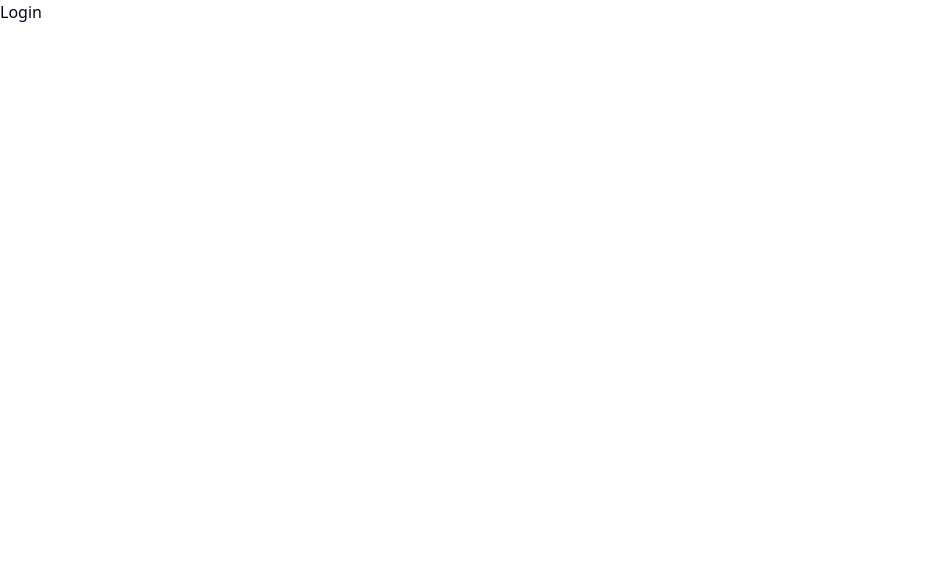
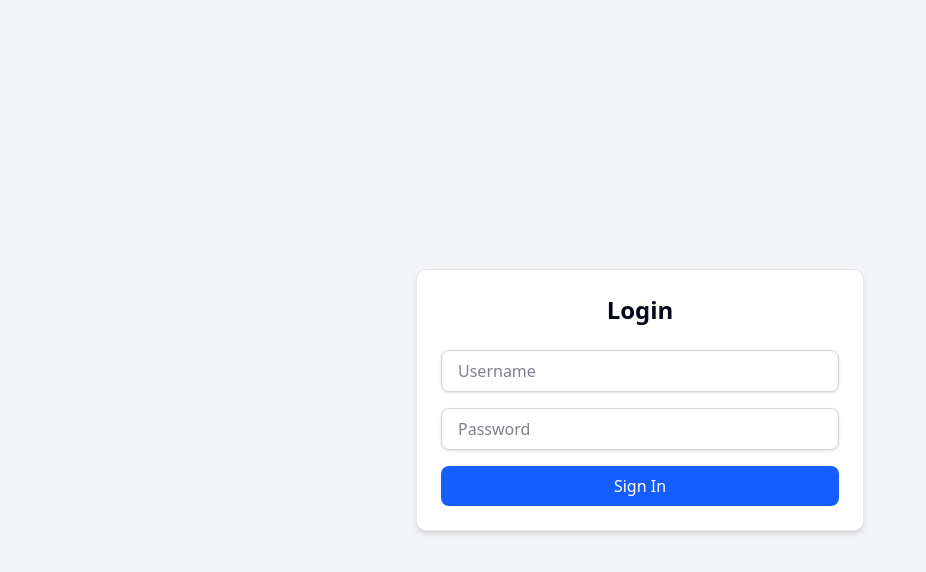
Before and after one commit to Sardar-Sadiq/Assessment-from-Phoenix-labs, a React (Vite) app: page / in a window 1280 px wide. Shown: the top 572 px of the page, without its empty margins (0-926 px from the left). Built offline with nearby package versions, Linux system fonts and the light colour scheme.

Commit message:
created the login page with dummy data, working fine

```diff
--- /dev/null
+++ b/src/components/ui/Button.jsx
@@ -0,0 +1,12 @@
+import React from "react";
+
+export const Button = ({ children, className, ...props }) => {
+  return (
+    <button
+      className={`bg-blue-600 text-white px-4 py-2 rounded-md hover:bg-blue-700 transition ${className}`}
+      {...props}
+    >
+      {children}
+    </button>
+  );
+};
--- /dev/null
+++ b/src/components/ui/Card.jsx
@@ -0,0 +1,15 @@
+import React from "react";
+
+export const Card = ({ children, className }) => {
+  return (
+    <div
+      className={`bg-white shadow-md rounded-lg border border-gray-200 p-6 ${className}`}
+    >
+      {children}
+    </div>
+  );
+};
+
+export const CardContent = ({ children, className }) => {
+  return <div className={`mt-2 ${className}`}>{children}</div>;
+};
--- /dev/null
+++ b/src/components/ui/Input.jsx
@@ -0,0 +1,13 @@
+import React from "react";
+
+export const Input = React.forwardRef(({ className, ...props }, ref) => {
+  return (
+    <input
+      ref={ref}
+      className={`w-full px-4 py-2 border border-gray-300 rounded-md shadow-sm focus:outline-none focus:ring-2 focus:ring-blue-500 ${className}`}
+      {...props}
+    />
+  );
+});
+
+Input.displayName = "Input";
--- a/src/data/patientData.js
+++ b/src/data/patientData.js
@@ -1,4 +1,4 @@
-// src/data/patientData.js
+
 
 export const patientData = {
   id: '1',
--- a/src/data/users.js
+++ b/src/data/users.js
@@ -1,4 +1,4 @@
-// src/data/users.js
+
 
 export const users = [
   {
--- a/src/pages/Login.jsx
+++ b/src/pages/Login.jsx
@@ -1,11 +1,68 @@
-import React from 'react'
+// src/pages/LoginPage.jsx
+import { useState } from "react";
+import { useNavigate } from "react-router-dom";
+import { users } from "../data/users";
+import { Input } from "../components/ui/input";
+import { Button } from "../components/ui/button";
+import { Card, CardContent } from "../components/ui/card";
+import { Toaster, toast } from "sonner";
 
 const Login = () => {
+  const [form, setForm] = useState({ username: "", password: "" });
+  const navigate = useNavigate();
+
+  const handleChange = (e) => {
+    setForm({ ...form, [e.target.name]: e.target.value });
+  };
+
+  const handleSubmit = (e) => {
+    e.preventDefault();
+
+    const user = users.find(
+      (u) =>
+        u.username === form.username.trim() &&
+        u.password === form.password.trim()
+    );
+
+    if (user) {
+      localStorage.setItem("currentUser", JSON.stringify(user));
+      toast.success("Login successful!");
+      setTimeout(() => {
+        navigate("/dashboard");
+      }, 1000);
+    } else {
+      toast.error("Invalid username or password.");
+    }
+  };
+
   return (
-    <div>
-      <h1>Login</h1>
+    <div className="min-h-screen flex items-center justify-center bg-gray-100 p-4">
+      <Toaster richColors />
+      <Card className="w-full max-w-md p-6 rounded-2xl shadow-md">
+        <h2 className="text-2xl font-semibold mb-6 text-center">Login</h2>
+        <form onSubmit={handleSubmit} className="space-y-4">
+          <Input
+            name="username"
+            placeholder="Username"
+            value={form.username}
+            onChange={handleChange}
+            required
+          />
+          <Input
+            name="password"
+            type="password"
+            placeholder="Password"
+            value={form.password}
+            onChange={handleChange}
+            required
+          />
+          <Button type="submit" className="w-full">
+            Sign In
+          </Button>
+        </form>
+      </Card>
     </div>
-  )
-}
+  );
+};
 
-export default Login
+export default Login;
```
